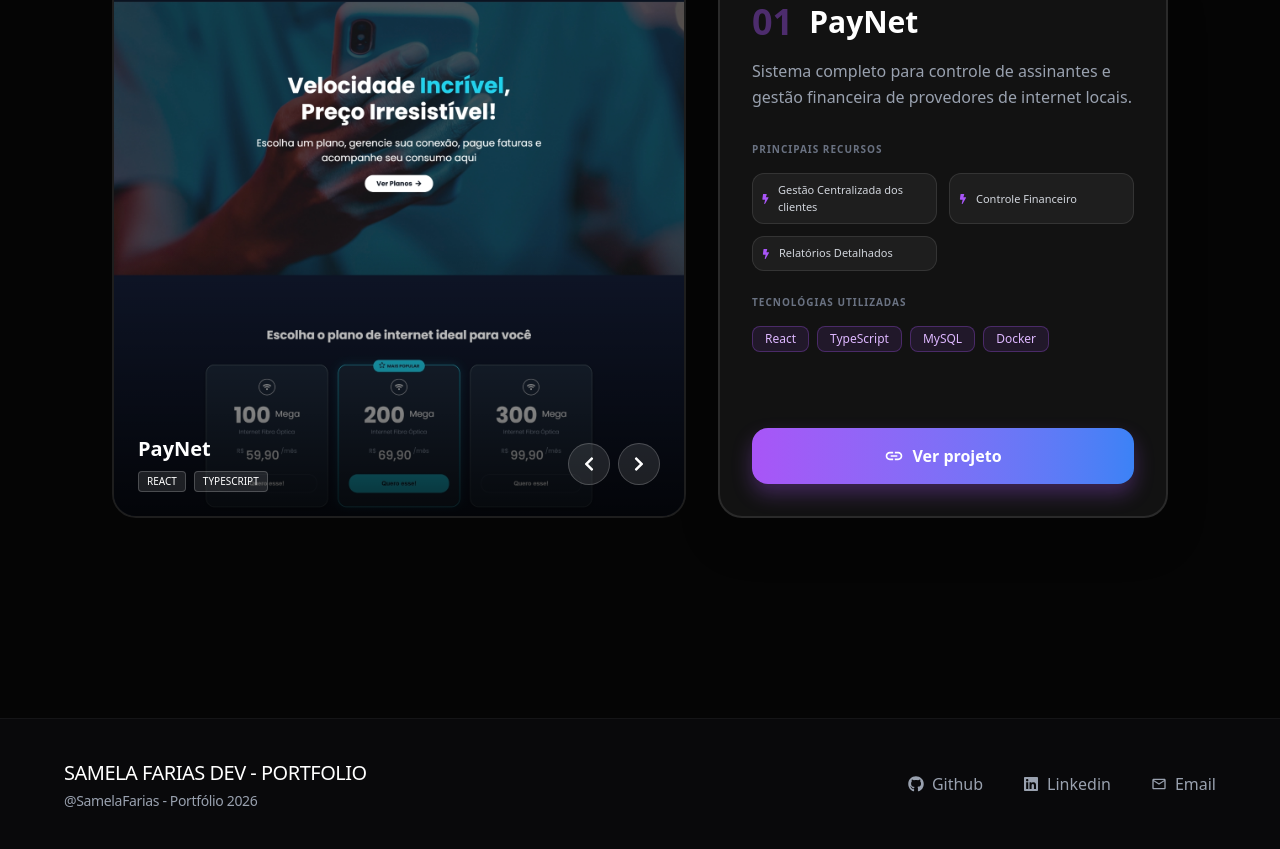
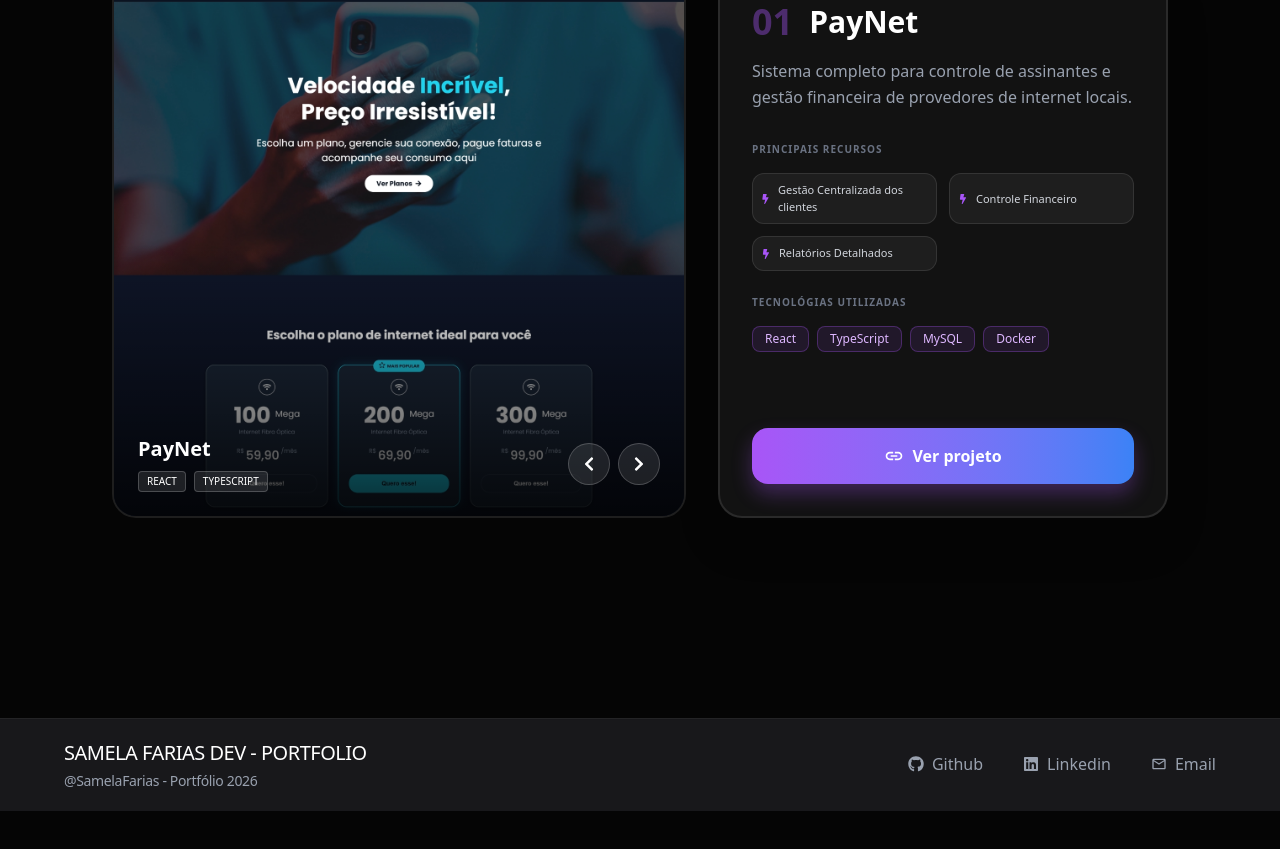
Before and after one commit to Samelafarias/portfolio, a Next.js app: page / in a window 1280 px wide. Shown: the part 1517-2366 px from the top of the page. After the commit the page ends 2328 px from the top, so only its background shows below. Built offline with nearby package versions, Linux system fonts and the light colour scheme.

Commit message:
feat: mudança de estilo no footer

```diff
--- a/src/components/footer.tsx
+++ b/src/components/footer.tsx
@@ -5,7 +5,7 @@ import { MdOutlineMail } from "react-icons/md";
 
 const Footer = () => {
   return (
-    <footer className="bg-[#09090B] text-white px-6 md:px-16 py-10 flex flex-col md:flex-row justify-between items-center gap-6 font-sans border-t border-white/5" id="contact">
+    <footer className="bg-[#18181B] text-white px-6 md:px-16 py-5 flex flex-col md:flex-row justify-between items-center gap-6 font-sans border-t border-white/5" id="contact">
       <div className="text-center md:text-left">
         <h2 className="text-lg md:text-xl font-medium tracking-tight">
           <span className="text-white">
```
